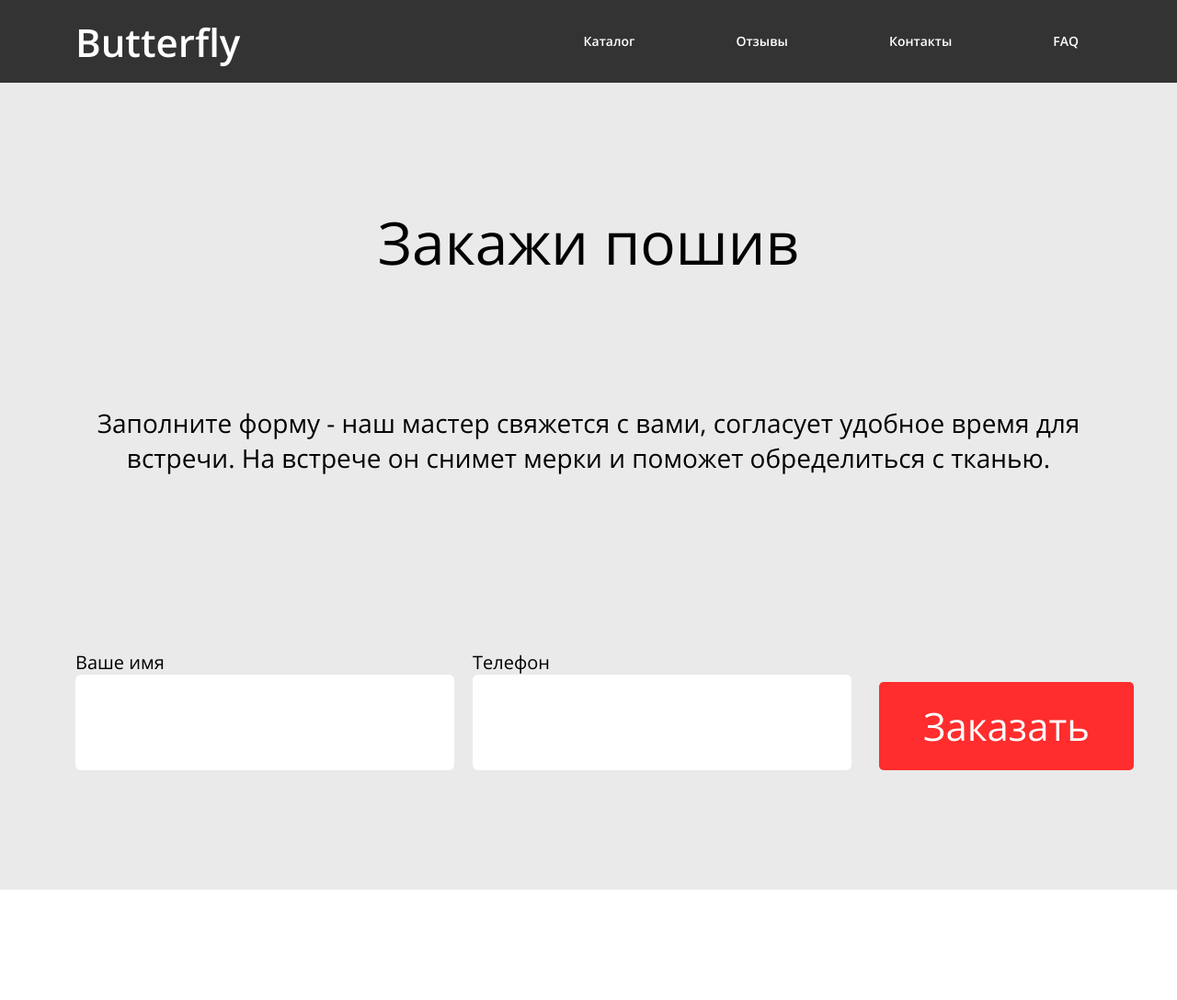
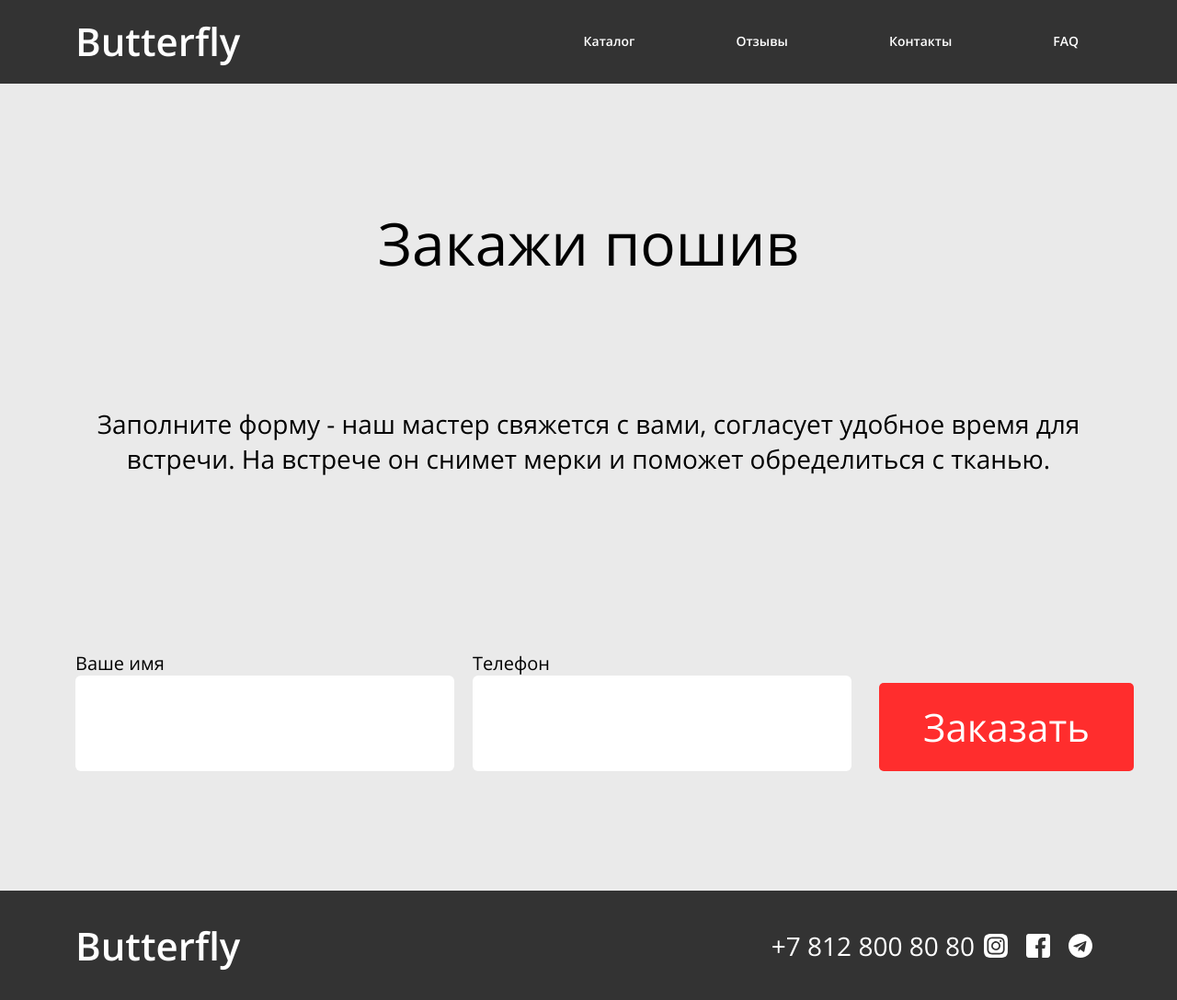
Before and after one commit to annakrutova/butterfly-shop-krutova, a website: page www/faq.html in a window 1280 px wide. Shown: the whole page at 92% size. Before the commit the page ends 968 px from the top, so only its background shows below. Drawn offline with Linux system fonts and the light colour scheme; files whose address does not match are found by name.

Commit message:
добавила подвал на все страницы

```diff
--- a/src/styles/blocks/_header.scss
+++ b/src/styles/blocks/_header.scss
@@ -24,6 +24,8 @@
 .header-wrap {
   display: flex;
   align-items: center;
+  padding-top: 16px;
+  padding-bottom: 18px;
 }
 
 .logo {
--- a/src/styles/blocks/_main-nav.scss
+++ b/src/styles/blocks/_main-nav.scss
@@ -22,12 +22,11 @@
       margin: 0;
       font-family: $font-open;
       margin-left: 60px;
-      padding: 33px 25px;
 
       text-decoration: none;
     }
 
-    a {
+    a {padding: 33px 25px;
       font-style: normal;
       font-weight: bold;
       font-size: 14px;
--- a/www/faq.html
+++ b/www/faq.html
@@ -51,7 +51,28 @@
 
 
   <footer>
-
+    <div class="footer-inner">
+      <div class="footer-wrap">
+        <a href="#" class="logo">Butterfly</a>
+        <a href="#" class="phone">+7 812 800 80 80</a>
+        <ul class="social">
+          <li class="social-item"><a href="#" class="social-link"
+              style="background-image: url(../images/pic-instagram.svg);"> <span class="social-text">Мы в
+                Instagram</span>
+            </a>
+          </li>
+          <li class="social-item"><a href="#" class="social-link"
+              style="background-image: url(../images/pic.facebook.svg);"> <span class="social-text">Мы в
+                Facebooke</span>
+            </a>
+          </li>
+          <li class="social-item"><a href="#" class="social-link"
+              style="background-image: url(../images/pic.telegram.svg);"> <span class="social-text">Мы в Telegram</span>
+            </a>
+          </li>
+        </ul>
+      </div>
+    </div>
   </footer>
   <script src="scripts/script.js"></script>
 </body>
```
Also changed, not shown: www/portfolio.html (+22 -1 lines), www/reviews.html (+22 -1 lines), www/style/style.css.
